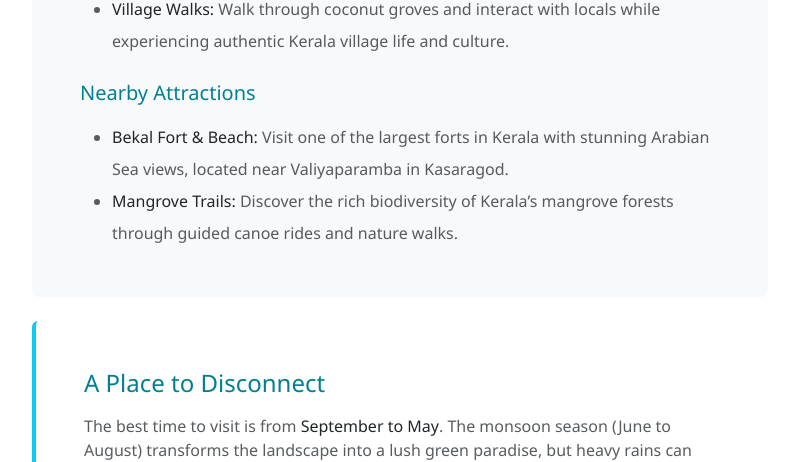
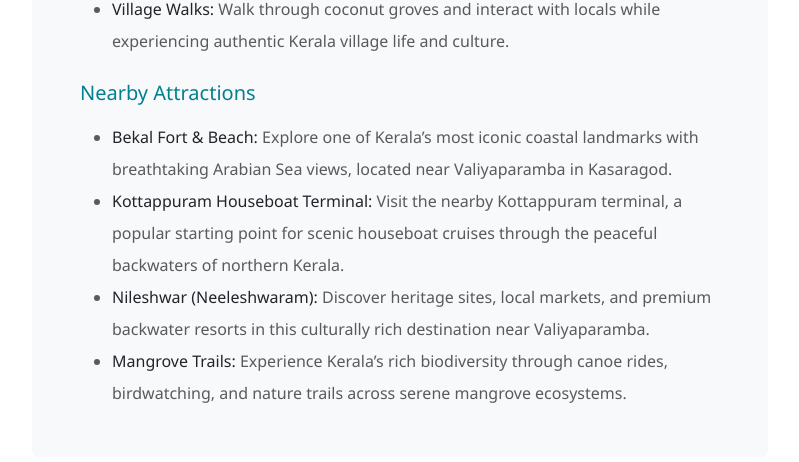
Before and after one commit to MithuNaithu/vb-tourism-frontend, a React (Vite) app: page /about in a window 1280 px wide. Shown: the part 2079-2541 px from the top of the page, without its empty margins (50-849 px from the left). Built offline with nearby package versions, Linux system fonts and the light colour scheme.

Commit message:
nearby attractions modified

```diff
--- a/src/pages/About.jsx
+++ b/src/pages/About.jsx
@@ -165,12 +165,22 @@ export default function About() {
 
                                 <li>
                                     <span className="text-dark fw-medium">Bekal Fort & Beach:</span>{' '}
-                                    Visit one of the largest forts in Kerala with stunning Arabian Sea views, located near Valiyaparamba in Kasaragod.
+                                    Explore one of Kerala’s most iconic coastal landmarks with breathtaking Arabian Sea views, located near Valiyaparamba in Kasaragod.
+                                </li>
+
+                                <li>
+                                    <span className="text-dark fw-medium">Kottappuram Houseboat Terminal:</span>{' '}
+                                    Visit the nearby Kottappuram terminal, a popular starting point for scenic houseboat cruises through the peaceful backwaters of northern Kerala.
+                                </li>
+
+                                <li>
+                                    <span className="text-dark fw-medium">Nileshwar (Neeleshwaram):</span>{' '}
+                                    Discover heritage sites, local markets, and premium backwater resorts in this culturally rich destination near Valiyaparamba.
                                 </li>
 
                                 <li>
                                     <span className="text-dark fw-medium">Mangrove Trails:</span>{' '}
-                                    Discover the rich biodiversity of Kerala’s mangrove forests through guided canoe rides and nature walks.
+                                    Experience Kerala’s rich biodiversity through canoe rides, birdwatching, and nature trails across serene mangrove ecosystems.
                                 </li>
 
                             </ul>
```
